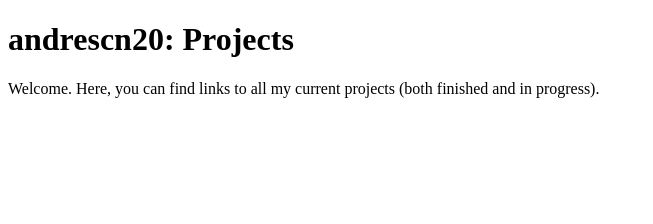
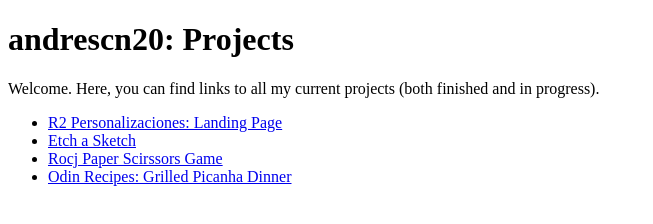
Before and after one commit to andrescn20/andrescn20.github.io, a plain HTML site: page index.html in a window 1280 px wide. Shown: the whole page, without its empty margins (0-653 px from the left). Drawn offline with Linux system fonts and the light colour scheme.

Commit message:
Add all current links

```diff
--- a/index.html
+++ b/index.html
@@ -10,6 +10,15 @@
     <h1 class = 'title'> andrescn20: Projects</h1>
     <p class = 'introduction'> Welcome. Here, you can find links to all my current projects
          (both finished and in progress).</p>
+    <section class = 'links'>
+        <ul class="projectLinks">
+            <li><a href = 'https://andrescn20.github.io/landing-page-TOP/'> R2 Personalizaciones: Landing Page</a></li>
+            <li><a href = 'https://andrescn20.github.io/etch-a-sketch/'> Etch a Sketch </a></li>
+            <li><a href = 'https://andrescn20.github.io/rock-paper-scrissors/'> Rocj Paper Scirssors Game</a></li>
+            <li><a href = 'https://andrescn20.github.io/odin-recipes/'> Odin Recipes: Grilled Picanha Dinner </a></li>
+        </ul>
 
+
+    </section>
 </body>
 </html>
```
